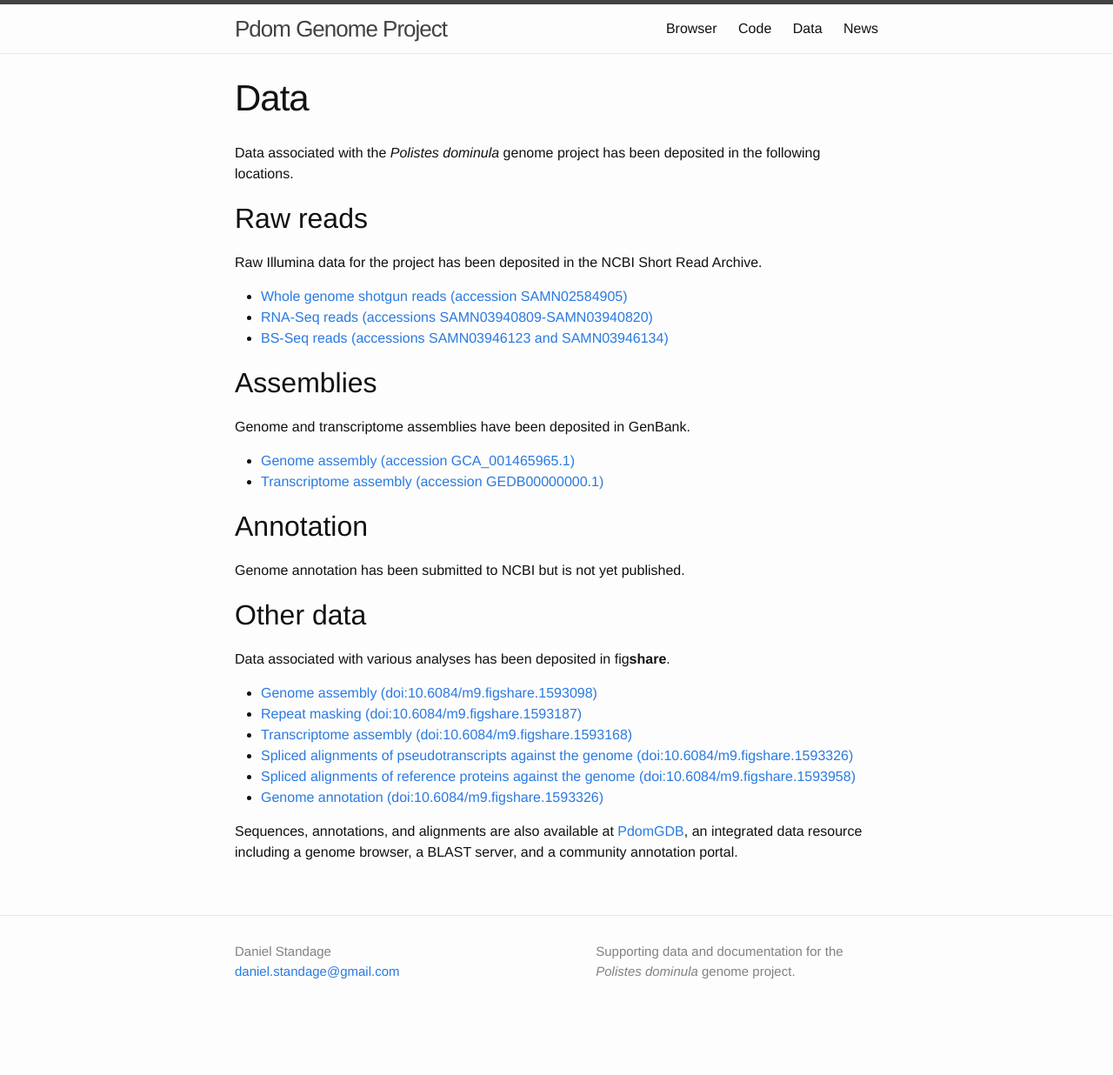
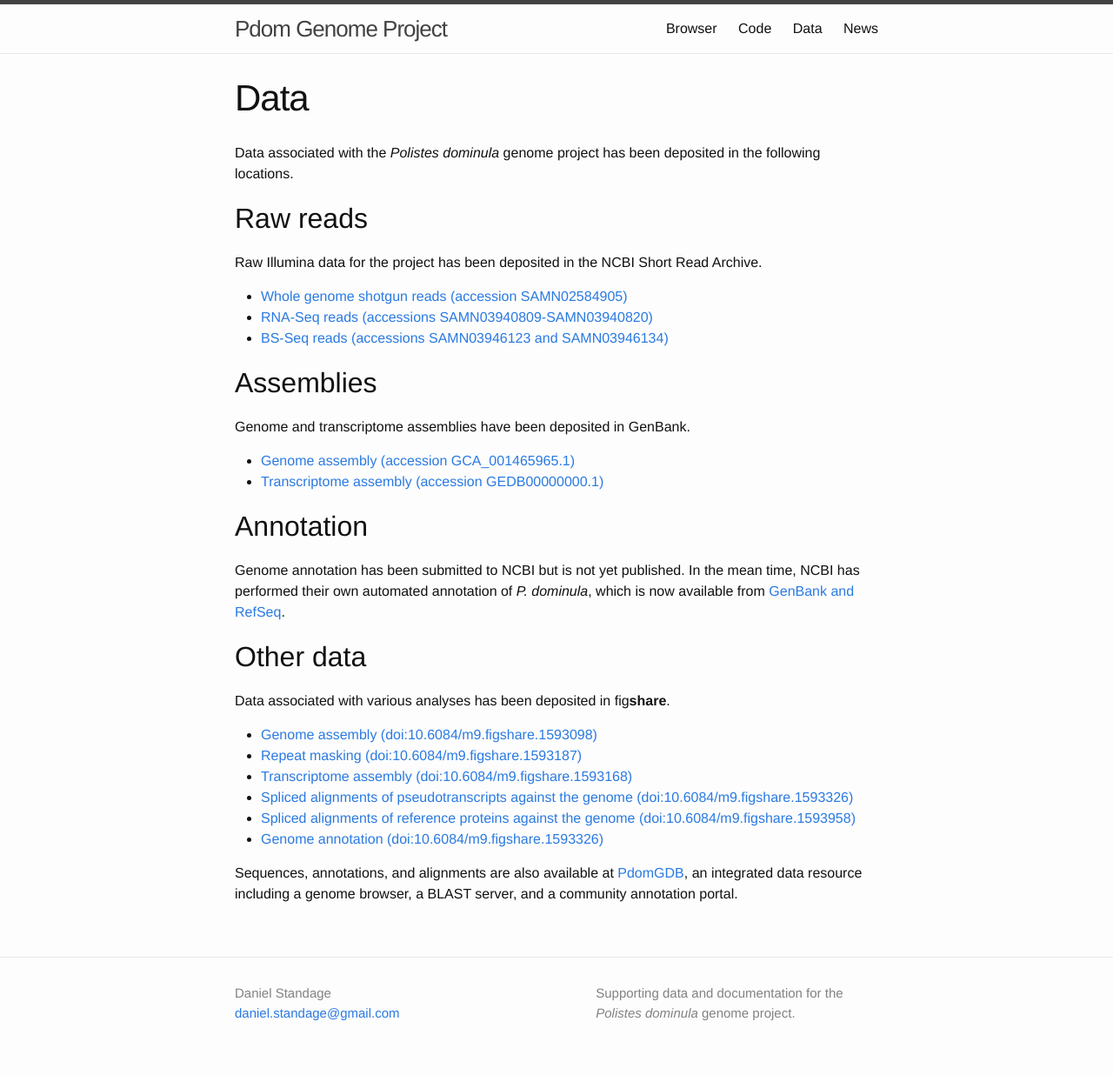
Before and after one commit to PdomGenomeProject/pdomgenomeproject.github.io, a Jekyll site: the page built from data.md, in a window 1280 px wide. Shown: the whole page at 87% size. Built offline with Jekyll 4.4.1, drawn with Linux system fonts in a browser that asks for light colours; before the commit the page ends 1188 px from its top, so only the background shows below that.

Commit message:
Data update

```diff
--- a/data.md
+++ b/data.md
@@ -24,6 +24,7 @@ Genome and transcriptome assemblies have been deposited in GenBank.
 ## Annotation
 
 Genome annotation has been submitted to NCBI but is not yet published.
+In the mean time, NCBI has performed their own automated annotation of *P. dominula*, which is now available from [GenBank and RefSeq](http://www.ncbi.nlm.nih.gov/genome/42066).
 
 ## Other data
 
```
